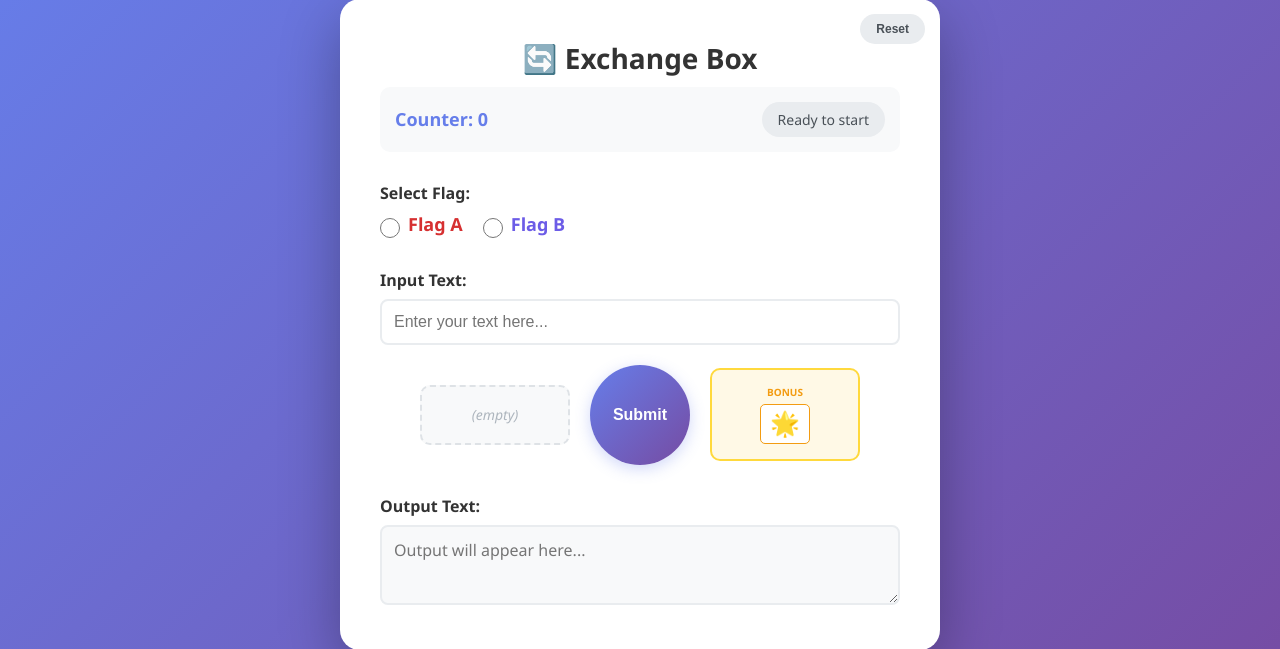
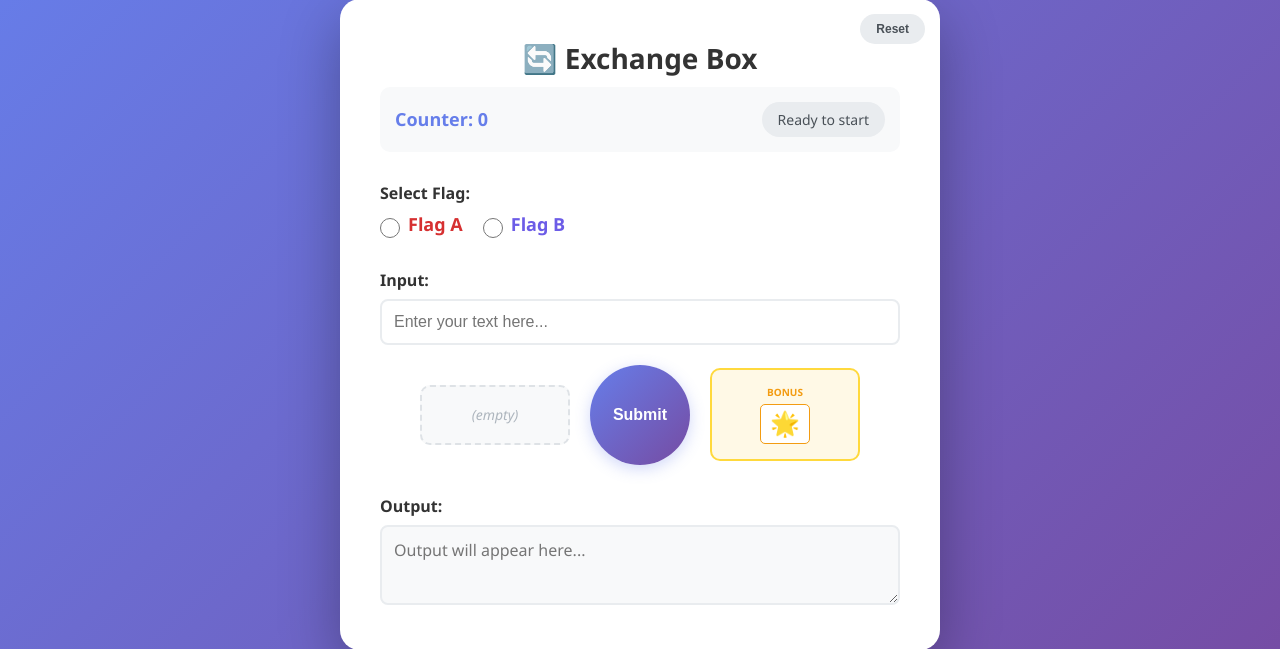
Before and after one commit to ShigenoriAkasobe/LawofCycles, a Flask app: page / in a window 1280 px wide. Shown: the part 76-725 px from the top of the page. Run offline with Flask 3, Linux system fonts and the light colour scheme.

Commit message:
Modified html.

```diff
--- a/loc/templates/index.html
+++ b/loc/templates/index.html
@@ -355,7 +355,7 @@
         </div>
 
         <div class="input-group">
-            <label for="inputText">Input Text:</label>
+            <label for="inputText">Input:</label>
             <input type="text" id="inputText" placeholder="Enter your text here...">
         </div>
 
@@ -371,7 +371,7 @@
         </div>
 
         <div class="output-group">
-            <label for="outputText">Output Text:</label>
+            <label for="outputText">Output:</label>
             <textarea id="outputText" readonly placeholder="Output will appear here..."></textarea>
         </div>
     </div>
```
